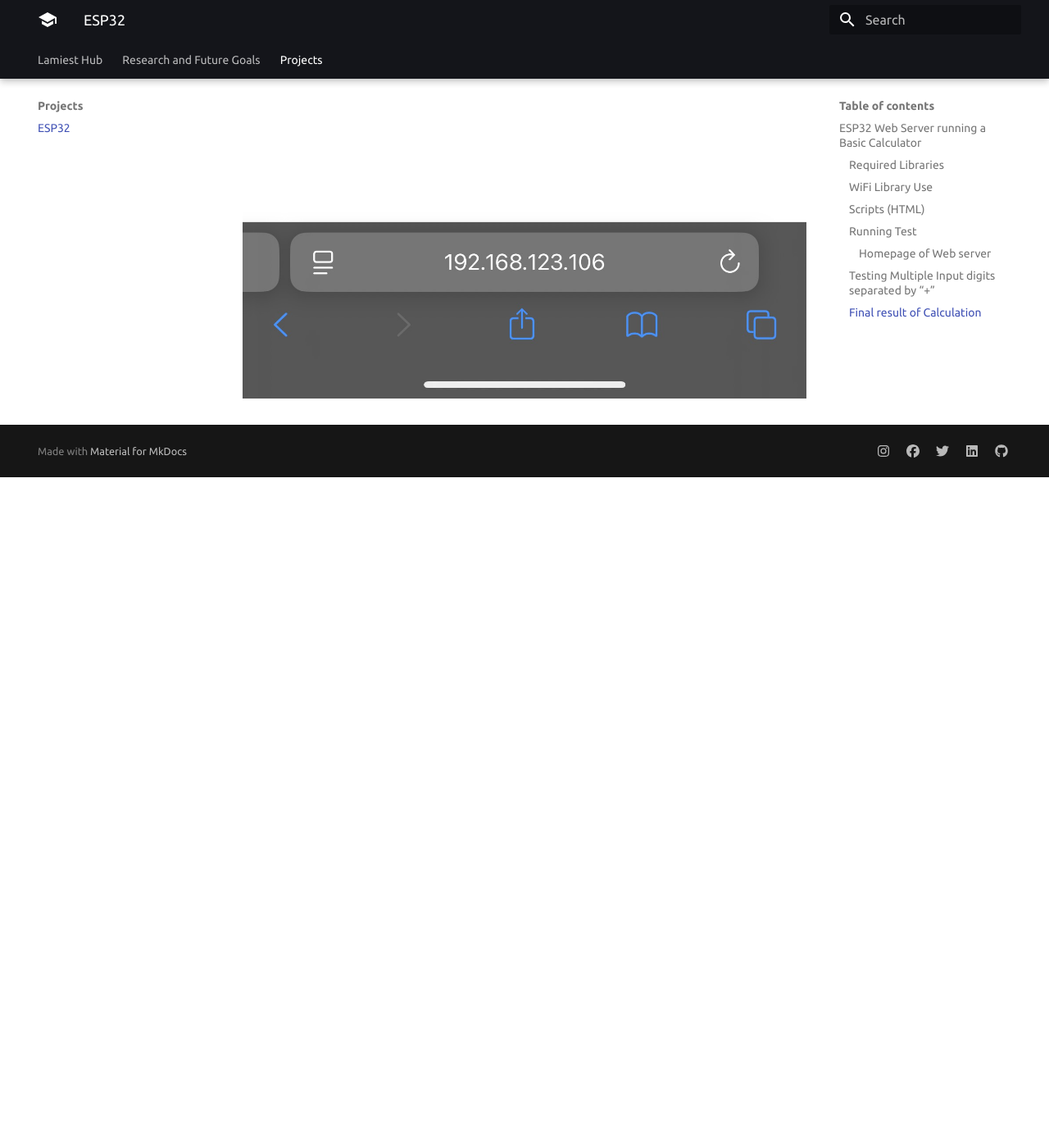
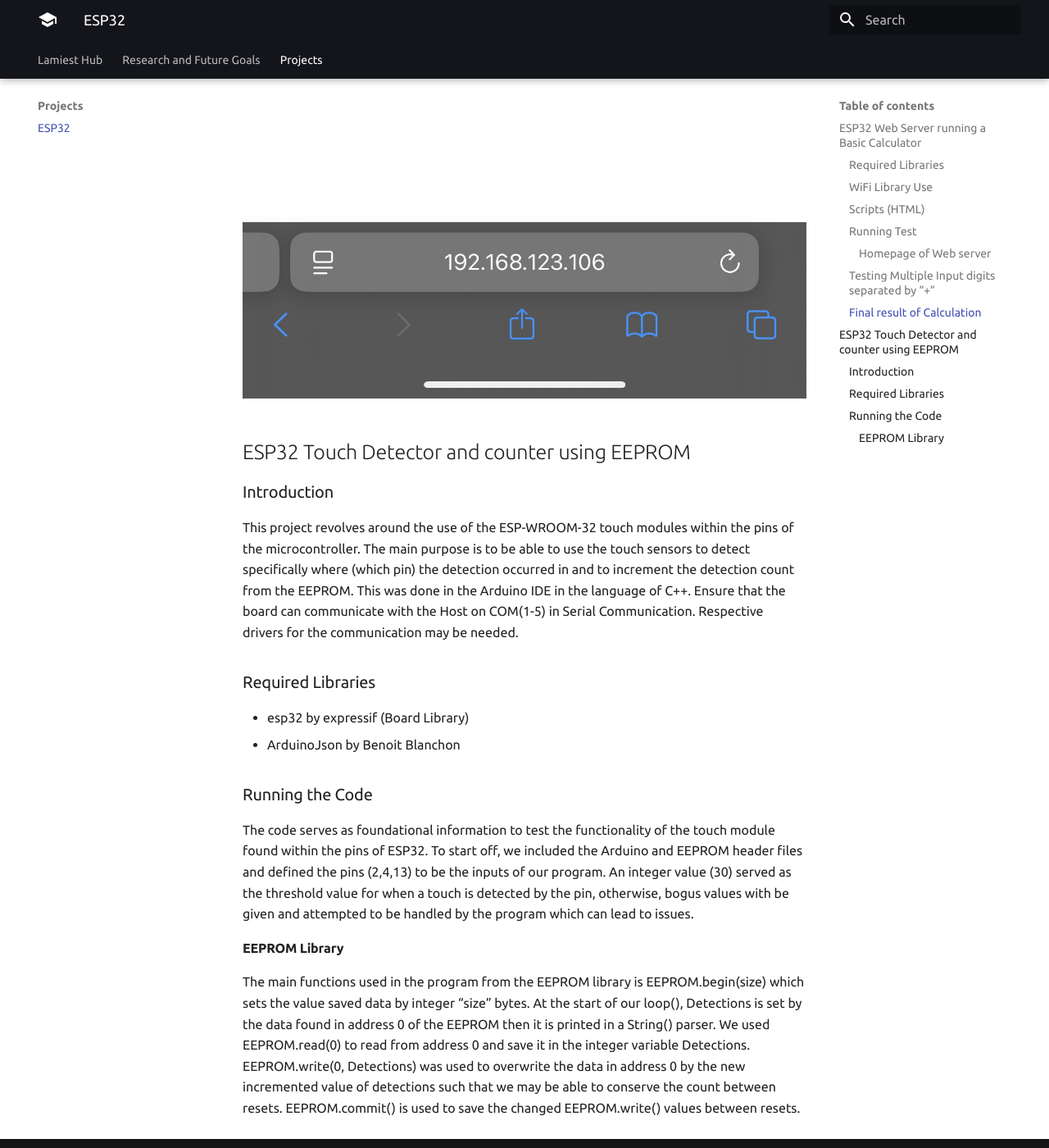
Before and after one commit to lamiest/lamiest.github.io, an MkDocs documentation site: the page built from docs/Projects/ESP32.md, in a window 1280 px wide and 1400 px high, scrolled down 6569 px. Shown: the whole window at 82% size. Built offline with MkDocs 1.6.1 and Material for MkDocs 9.7.7, drawn with Linux system fonts in a browser that asks for light colours; before the commit the page ends 7151 px from its top, so only the background shows below that.

Commit message:
Update Projects

```diff
--- a/docs/Projects/ESP32.md
+++ b/docs/Projects/ESP32.md
@@ -79,3 +79,19 @@ client.println("}");
 - Clear and remove displayed sum from memory if a digit was inputted
 
 ![Final Result](../images/Calc3.png)
+
+## ESP32 Touch Detector and counter using EEPROM
+
+### Introduction
+This project revolves around the use of the ESP-WROOM-32 touch modules within the pins of the microcontroller. The main purpose is to be able to use the touch sensors to detect specifically where (which pin) the detection occurred in and to increment the detection count from the EEPROM. This was done in the Arduino IDE in the language of C++. Ensure that the board can communicate with the Host on COM(1-5) in Serial Communication. Respective drivers for the communication may be needed.
+### Required Libraries
+- esp32 by expressif (Board Library) <br>
+- ArduinoJson by Benoit Blanchon <br>
+
+### Running the Code
+
+The code serves as foundational information to test the functionality of the touch module found within the pins of ESP32. To start off, we included the Arduino and EEPROM header files and defined the pins (2,4,13) to be the inputs of our program. An integer value (30) served as the threshold value for when a touch is detected by the pin, otherwise, bogus values with be given and attempted to be handled by the program which can lead to issues.
+
+#### EEPROM Library
+
+The main functions used in the program from the EEPROM library is EEPROM.begin(size) which sets the value saved data by integer "size" bytes. At the start of our loop(), Detections is set by the data found in address 0 of the EEPROM then it is printed in a String() parser. We used EEPROM.read(0) to read from address 0 and save it in the integer variable Detections. EEPROM.write(0, Detections) was used to overwrite the data in address 0 by the new incremented value of detections such that we may be able to conserve the count between resets. EEPROM.commit() is used to save the changed EEPROM.write() values between resets.
```
